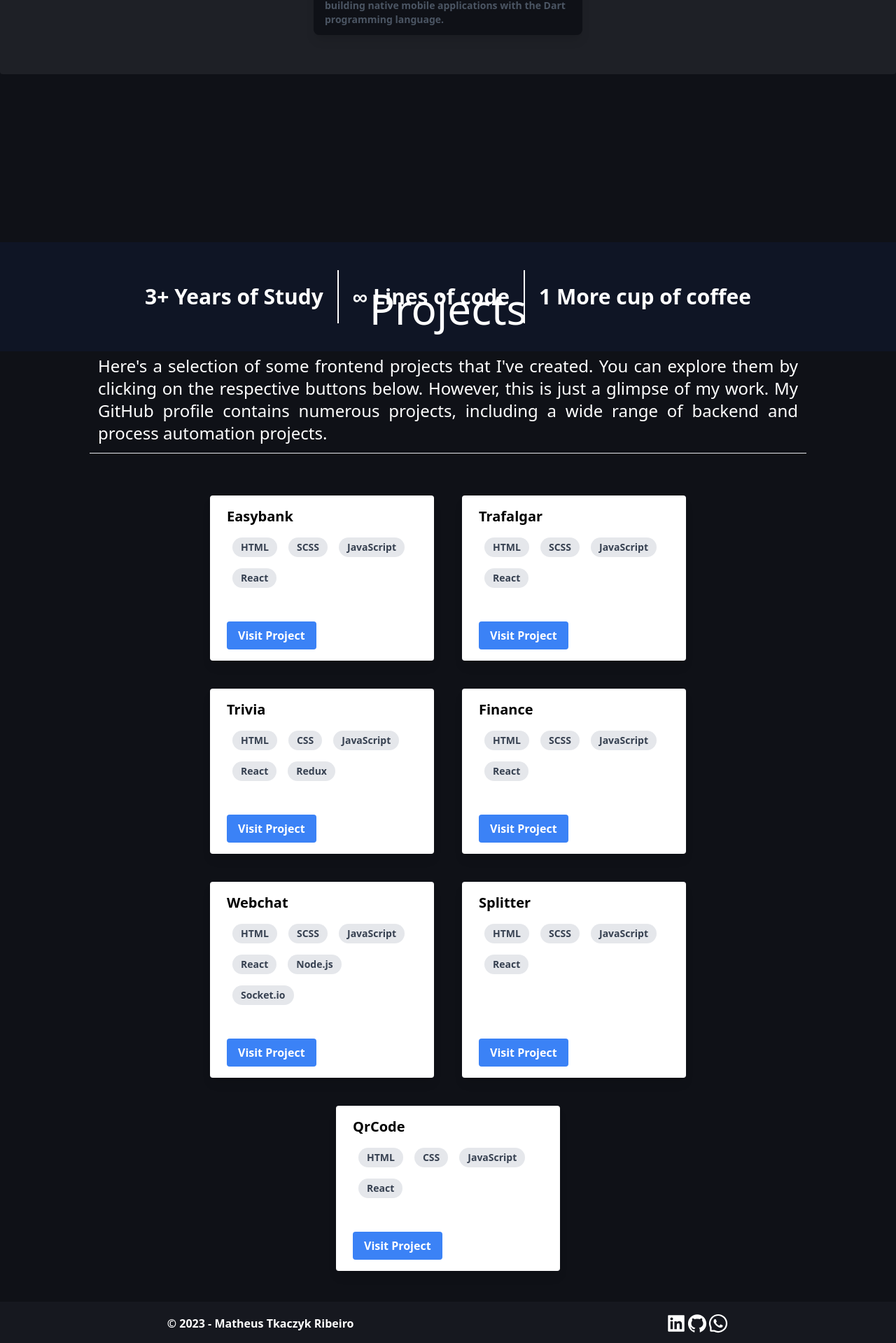
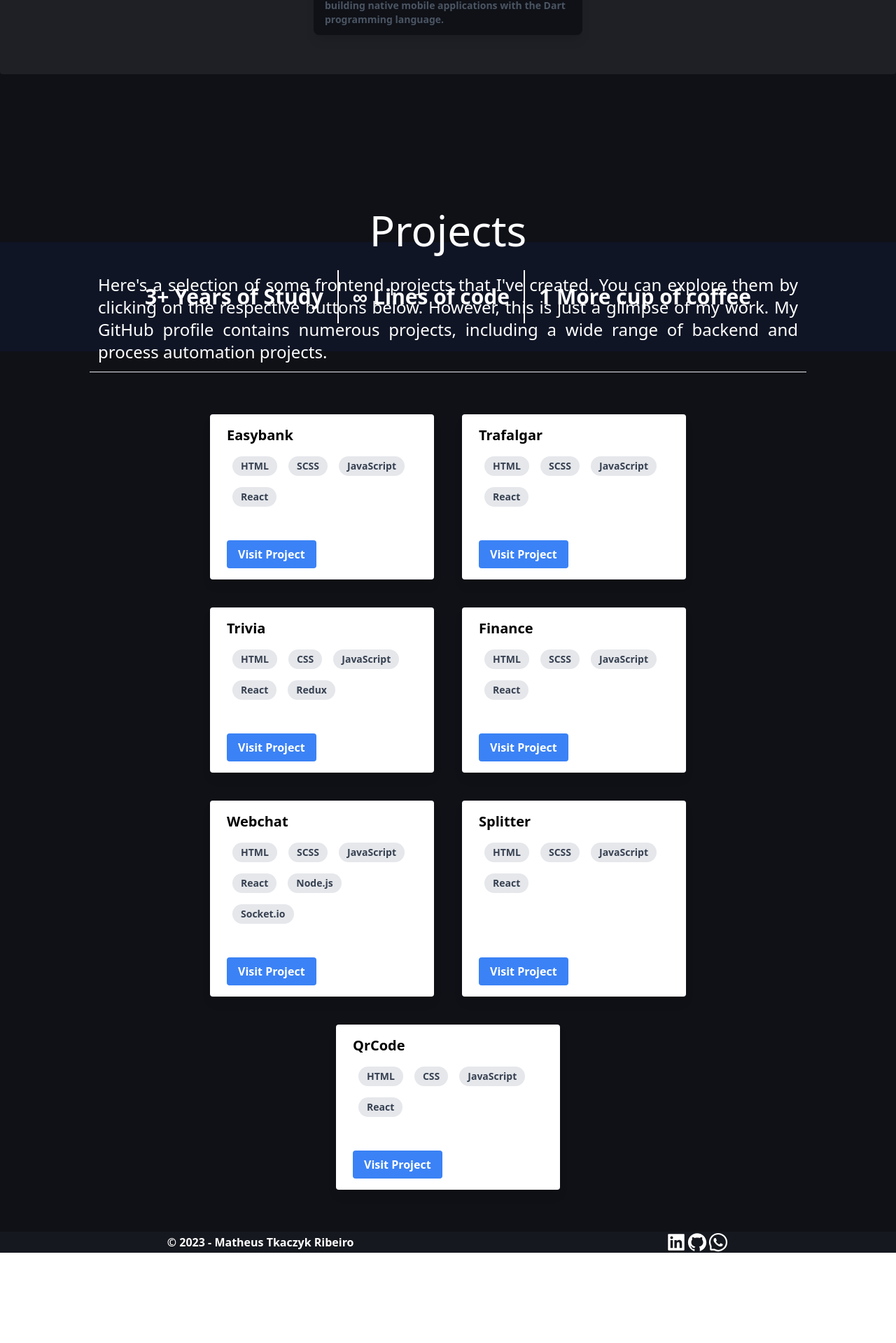
Before and after one commit to matheustkaczyk/portfolio_tailwind, a React (Vite) app: page / in a window 1280 px wide. Shown: the part 1341-3260 px from the top of the page at 70% size. After the commit the page ends 3131 px from the top, so only its background shows below. Built offline with nearby package versions, Linux system fonts and the light colour scheme.

Commit message:
fix: changing padding on projects and footer

```diff
--- a/src/components/Footer/index.jsx
+++ b/src/components/Footer/index.jsx
@@ -2,7 +2,7 @@ import { AiFillLinkedin, AiFillGithub, AiOutlineWhatsApp } from "react-icons/ai"
 
 const Footer = () => {
   return (
-    <footer className="bg-opacity-5 bg-gray-400 text-white py-4 w-screen mt-6">
+    <footer className="bg-opacity-5 bg-gray-400 text-white w-screen mt-6">
       <div className="container mx-auto flex items-center justify-around px-4">
         <div>
           <p className="font-bold">&copy; {new Date().getFullYear()} - Matheus Tkaczyk Ribeiro</p>
--- a/src/components/Projects/index.jsx
+++ b/src/components/Projects/index.jsx
@@ -40,8 +40,8 @@ const Projects = () => {
   ];
 
   return (
-    <section className="w-screen h-auto pt-32 ">
-      <h1 className="text-center text-white text-6xl p-6">Projects</h1>
+    <section className="w-screen h-auto my-10">
+      <h1 className="text-center text-white text-6xl m-5">Projects</h1>
       <div className='flex justify-center items-center'>
         <div className='container w-4/5'>
           <p className='text-white text-2xl m-3 text-justify'>
```
